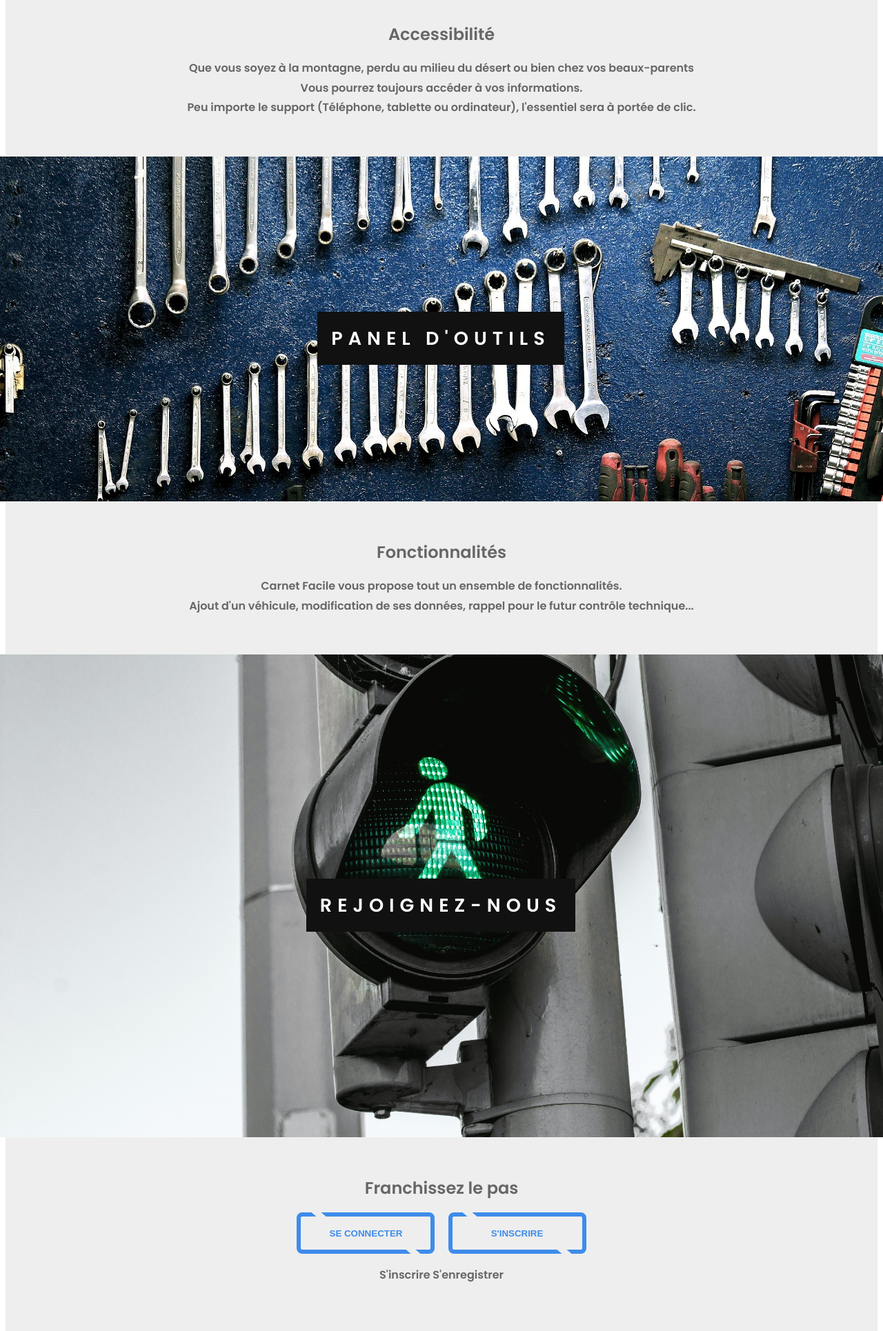
After one commit to Deux-Ailes/CarnetFacile, a PHP site: page /index.html in a window 1280 px wide. The commit adds this page. Shown: the part 1560-3490 px from the top of the page at 69% size. Run offline with PHP 8.4, Linux system fonts and the light colour scheme; some libraries are stand-ins or nearby versions.

Commit message:
Création index.html

```diff
--- /dev/null
+++ b/index.html
@@ -0,0 +1,265 @@
+<style>
+  body,
+  html {
+    font-family: "Poppins", sans-serif;
+    height: 100%;
+    font-size: 16px;
+    font-weight: 400;
+    line-height: 1.8em;
+    color: #666;
+    scroll-behavior: smooth;
+  }
+
+  .pimg1,
+  .pimg2,
+  .pimg3,
+  .pimg4 {
+    position: relative;
+    background-position: center;
+    background-size: cover;
+    background-repeat: no-repeat;
+    background-attachment: fixed;
+    margin-top: -10px;
+    margin-left: -10px;
+    margin-right: -8px;
+    margin-bottom: -10px;
+  }
+  .pimg1 {
+    background-image: url("img/Photovideo/close-up-photo-of-car-instrument-panel-2622122.jpg");
+    min-height: 102%;
+  }
+
+  .pimg2 {
+    background-image: url("img/Photovideo/forced-perspective-photography-of-cars-running-on-road-below-799443.jpg");
+    min-height: 500px;
+  }
+
+  .pimg3 {
+    background-image: url("img/Photovideo/set-of-tool-wrench-162553.jpg");
+    min-height: 500px;
+  }
+
+  .pimg4 {
+    background-image: url("img/Photovideo/automatic-city-control-crossing-442584.jpg");
+    min-height: 700px;
+  }
+
+  .section {
+    text-align: center;
+    padding: 50px 80px;
+    background-color: #eee;
+  }
+  .ptext {
+    position: absolute;
+    top: 50%;
+    width: 100%;
+    text-align: center;
+    color: #000;
+    font-size: 27px;
+    letter-spacing: 8px;
+    text-transform: uppercase;
+  }
+
+  .ptext .border {
+    background-color: #111;
+    color: #fff;
+    padding: 20px;
+  }
+
+  .to-top {
+    z-index: 9999;
+    background: black;
+    position: fixed;
+    bottom: 1%;
+    right: 1%;
+    width: 5%;
+    height: 10%;
+    border-radius: 50%;
+    display: flex;
+    align-items: center;
+    justify-content: center;
+    color: #fff;
+    text-decoration: solid black;
+    opacity: 0;
+    pointer-events: none;
+    transition: all 0.6s;
+  }
+
+  .to-top.active {
+    opacity: 1;
+    pointer-events: auto;
+    bottom: 1%;
+  }
+
+  @media (max-width: 600px) {
+    .to-top {
+      bottom: 20%;
+      right: 1%;
+      width: 15%;
+      height: 10%;
+    }
+
+    .to-top.active {
+      bottom: 18%;
+    }
+  }
+
+  .containerbutton {
+    text-align: center;
+    font-family: "Poppins", sans-serif;
+    display: flex;
+    align-items: center;
+    justify-content: center;
+  }
+
+  .btn {
+    width: 200px;
+    height: 60px;
+    background: none;
+    border: 6px solid;
+    border-radius: 8px;
+    color: #3e8cea;
+    font-weight: 700;
+    text-transform: uppercase;
+    cursor: pointer;
+    position: relative;
+  }
+  .btn::before,
+  .btn::after {
+    content: "";
+    position: absolute;
+    width: 14px;
+    height: 6px;
+    background: #eee;
+    transform: skewX(50deg);
+    transition: 0.4s linear;
+  }
+
+  .btn::before {
+    top: -6px;
+    left: 10%;
+  }
+
+  .btn::after {
+    bottom: -6px;
+    right: 10%;
+  }
+
+  .btn:hover::before {
+    left: 80%;
+  }
+  .btn:hover::after {
+    right: 80%;
+  }
+</style>
+
+<!DOCTYPE html>
+<html>
+  <head>
+    <meta charset="utf-8" />
+    <script src="https://kit.fontawesome.com/a81368914c.js"></script>
+    <title>Accueil</title>
+    <link
+      href="https://fonts.googleapis.com/css?family=Poppins:600&display=swap"
+      rel="stylesheet"
+    />
+  </head>
+  <body>
+    <div class="pimg1" id="main">
+      <div class="ptext">
+        <span class="border">
+          Carnet Facile
+        </span>
+      </div>
+    </div>
+
+    <section class="section section-light">
+      <h2>Simplicit&eacute;</h2>
+      <p>
+        Carnet Facile est un site vous proposant de repr&eacute;senter
+        informatiquement tout votre garage.<br />
+        Facile, intuitif et gratuit, il vous permettra de retrouver toutes vos
+        informations importantes en un coup d'oeil.
+      </p>
+    </section>
+
+    <div class="pimg2">
+      <div class="ptext">
+        <span class="border">
+          Partout, tout le temps
+        </span>
+      </div>
+    </div>
+
+    <section class="section section-light">
+      <h2>Accessibilit&eacute;</h2>
+      <p>
+        Que vous soyez &agrave; la montagne, perdu au milieu du d&eacute;sert ou
+        bien chez vos beaux-parents<br />
+        Vous pourrez toujours acc&eacute;der &agrave; vos informations.<br />
+        Peu importe le support (T&eacute;l&eacute;phone, tablette ou
+        ordinateur), l'essentiel sera &agrave; port&eacute;e de clic.
+      </p>
+    </section>
+
+    <div class="pimg3">
+      <div class="ptext">
+        <span class="border">
+          Panel d'outils
+        </span>
+      </div>
+    </div>
+
+    <section class="section section-light">
+      <h2>Fonctionnalit&eacute;s</h2>
+      <p>
+        Carnet Facile vous propose tout un ensemble de
+        fonctionnalit&eacute;s.<br />
+        Ajout d'un v&eacute;hicule, modification de ses donn&eacute;es, rappel
+        pour le futur contr&ocirc;le technique...
+      </p>
+    </section>
+
+    <div class="pimg4">
+      <div class="ptext">
+        <span class="border">
+          Rejoignez-nous
+        </span>
+      </div>
+    </div>
+    <section class="section section-light">
+      <h2>Franchissez le pas</h2>
+      <div class="containerbutton">
+        <button
+          class="btn"
+          onclick="window.location.href = 'websitepages/login.php';"
+        >
+          Se connecter
+        </button>
+        <p>&nbsp;&nbsp;&nbsp;&nbsp;&nbsp;</p>
+        <button
+          class="btn"
+          onclick="window.location.href = 'websitepages/register.php';"
+        >
+          S'inscrire
+        </button>
+      </div>
+      <p>S'inscrire S'enregistrer</p>
+    </section>
+
+    <a href="#main" class="to-top"
+      ><i class="fas fa-chevron-up fa-stack-2x"></i
+    ></a>
+  </body>
+  <script type="text/javascript">
+    const toTop = document.querySelector(".to-top");
+
+    window.addEventListener("scroll", () => {
+      if (window.pageYOffset > 100) {
+        toTop.classList.add("active");
+      } else {
+        toTop.classList.remove("active");
+      }
+    });
+  </script>
+</html>
```
Also changed, not shown: websitepages/vehicule.php (+56 -4 lines), img/Photovideo/automatic-city-control-crossing-442584.jpg (added), img/Photovideo/forced-perspective-photography-of-cars-running-on-road-below-799443.jpg (added), img/Photovideo/set-of-tool-wrench-162553.jpg (added), img/icones/automobile.svg (added), img/icones/motorbike.svg (added), img/icones/steering-wheel.svg (added), index.php (deleted), 1 other file.
